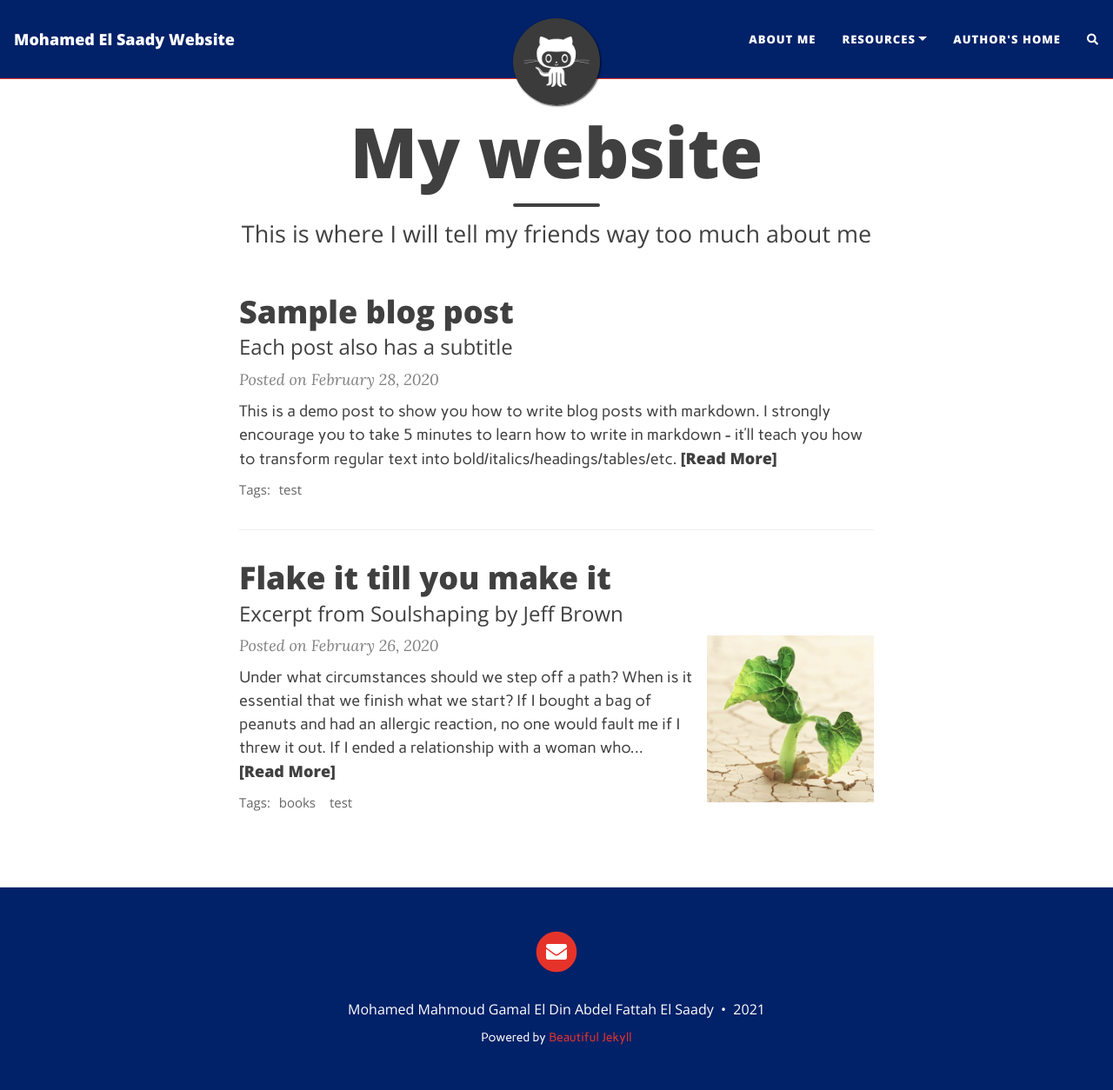
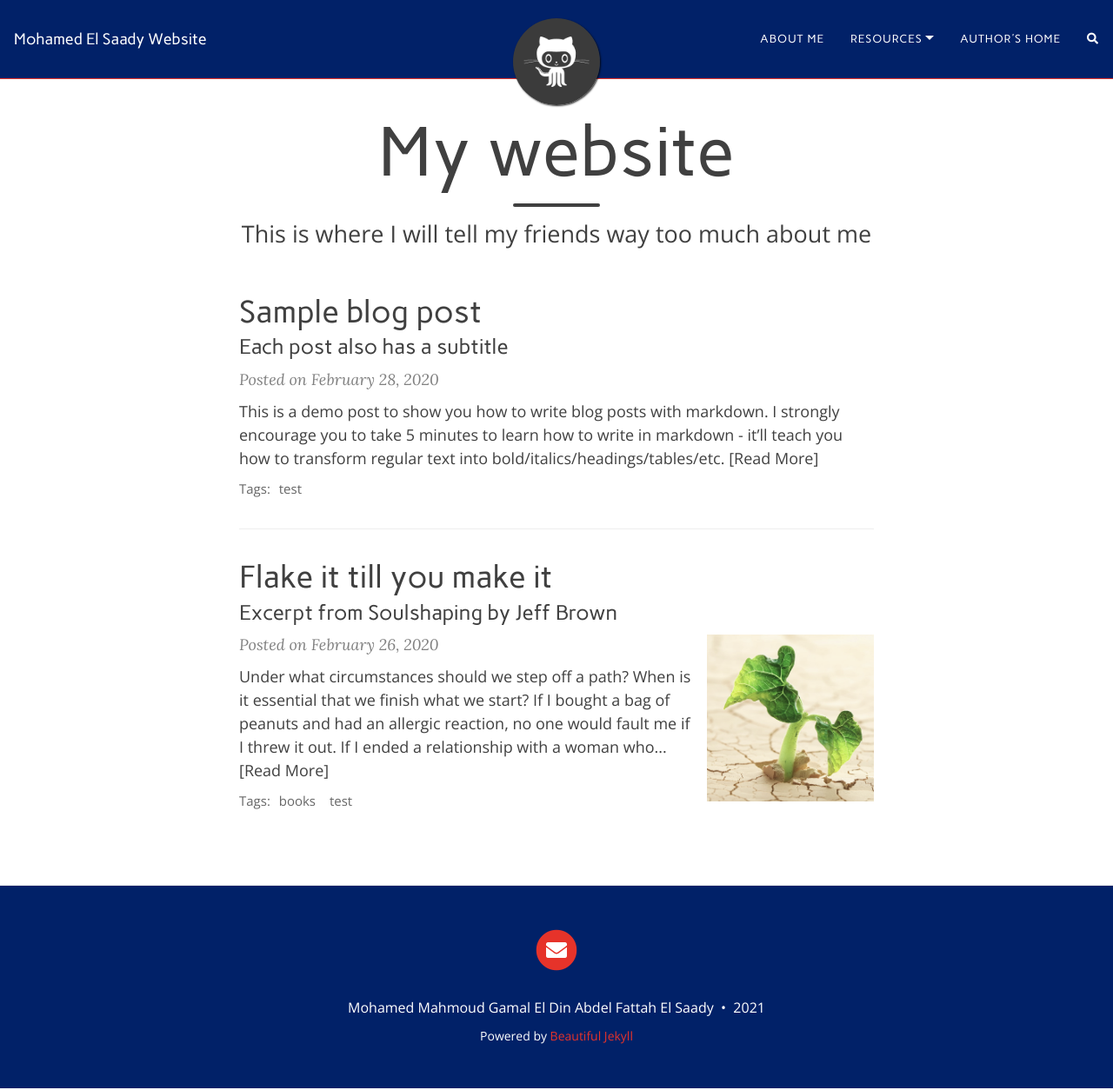
Before and after one commit to Mohamed-elsaady/melsaady.github.pages, a Jekyll site: the page built from index.html, in a window 1280 px wide and 1254 px high. Shown: the whole window at 87% size. Built offline with Jekyll 4.4.1, drawn with Linux system fonts in a browser that asks for light colours; nearby versions of some CDN libraries; the list of posts is cut into pages by our own code; comment, search, counter and statistics services are not loaded.

Commit message:
fonts update

```diff
--- a/assets/css/beautifuljekyll.css
+++ b/assets/css/beautifuljekyll.css
@@ -11,7 +11,7 @@ html {
 }
 
 body {
-  font-family: 'Carme', sans-serif;
+  font-family: 'Open Sans', 'Helvetica Neue', Helvetica, Arial, sans-serif;
   font-size: 1.125rem;
   color: {{ site.text-col | default: "#404040" }};
   position: relative;
@@ -26,8 +26,8 @@ p {
   margin: 1.875rem 0;
 }
 h1,h2,h3,h4,h5,h6 {
-  font-family: 'Open Sans', 'Helvetica Neue', Helvetica, Arial, sans-serif;
-  font-weight: 800;
+  font-family: 'Carme', 'Helvetica Neue', Helvetica, Arial, sans-serif;
+  font-weight: normal;
   line-height: 1.1;
 }
 h1 {
@@ -124,7 +124,7 @@ img {
 .navbar-custom {
   background-color: {{ site.navbar-col | default: "#EAEAEA" }};
   border-bottom: 1px solid {{ site.navbar-border-col | default: "#DDDDDD" }};
-  font-family: 'Open Sans', 'Helvetica Neue', Helvetica, Arial, sans-serif;
+  font-family: 'Carme', 'Helvetica Neue', Helvetica, Arial, sans-serif;
   {% if site.navbar-img %}
     background-image: url({{ site.navbar-img | relative_url }});
     background-attachment: fixed;
@@ -189,7 +189,7 @@ img {
 
 .navbar-custom .navbar-brand,
 .navbar-custom .navbar-nav .nav-link {
-  font-weight: 800;
+  font-weight: normal;
   color: {{ site.navbar-text-col | default: "#404040" }};
 }
 
@@ -534,7 +534,7 @@ footer .footer-custom-content {
 }
 
 .post-preview .post-read-more {
-  font-weight: 800;
+  font-weight: normal;
 }
 
 @media (min-width: 768px) {
@@ -780,10 +780,10 @@ nav.top-nav-short-permanent ~ header > .intro-header.big-img {
 }
 
 .pagination .page-item .page-link {
-  font-family: 'Open Sans', 'Helvetica Neue', Helvetica, Arial, sans-serif;
+  font-family: 'carme', 'Helvetica Neue', Helvetica, Arial, sans-serif;
   text-transform: uppercase;
   font-size: 0.875rem;
-  font-weight: 800;
+  font-weight: normal;
   letter-spacing: 1px;
   padding: 0.625rem 0.3125rem;
   background-color: #FFF;
--- a/assets/css/style.scss
+++ b/assets/css/style.scss
@@ -10,7 +10,3 @@
     font-style: normal;
 
 }
-
-body {
-font-family: 'Carme', sans-serif;
-}
```
